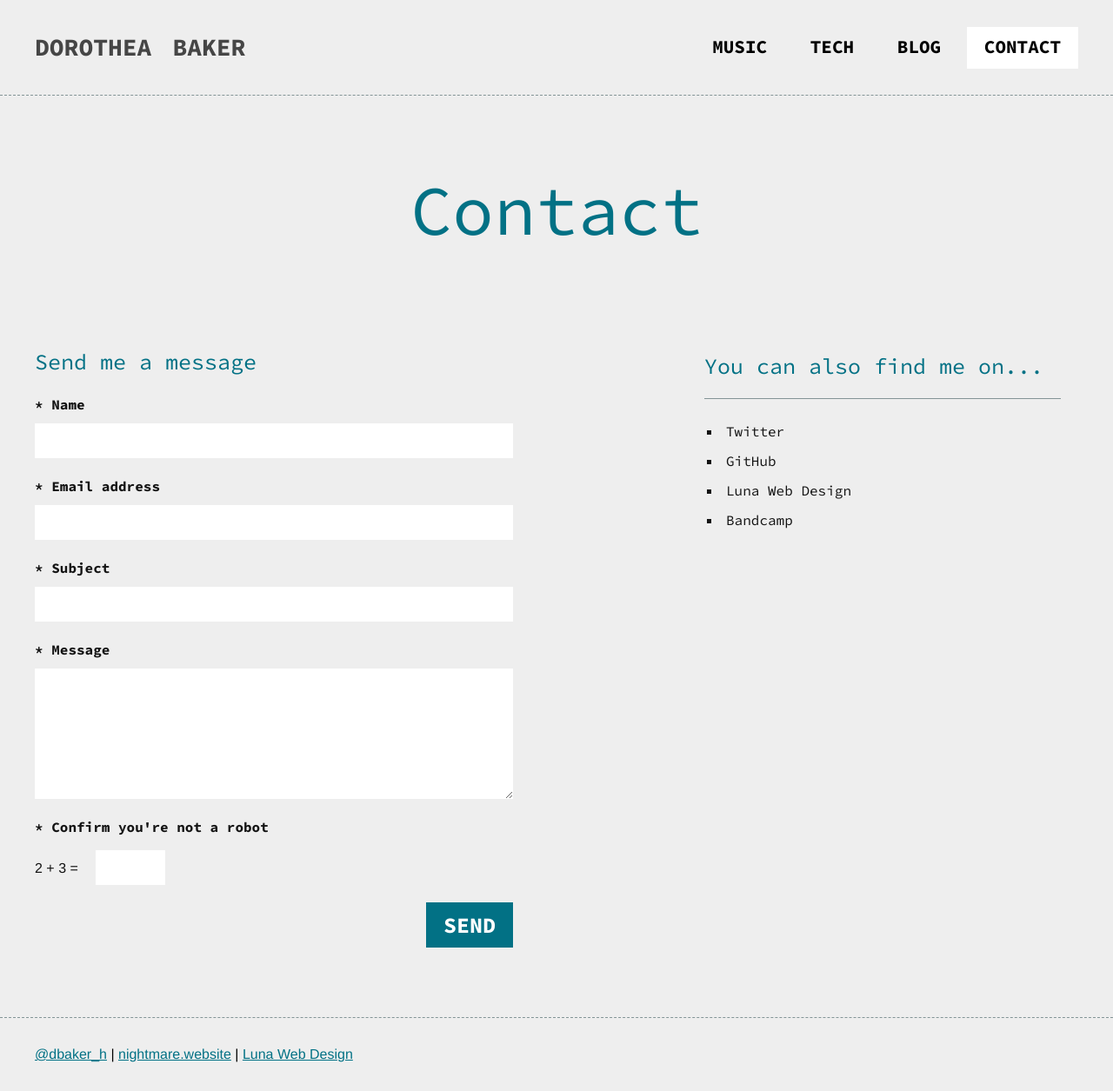
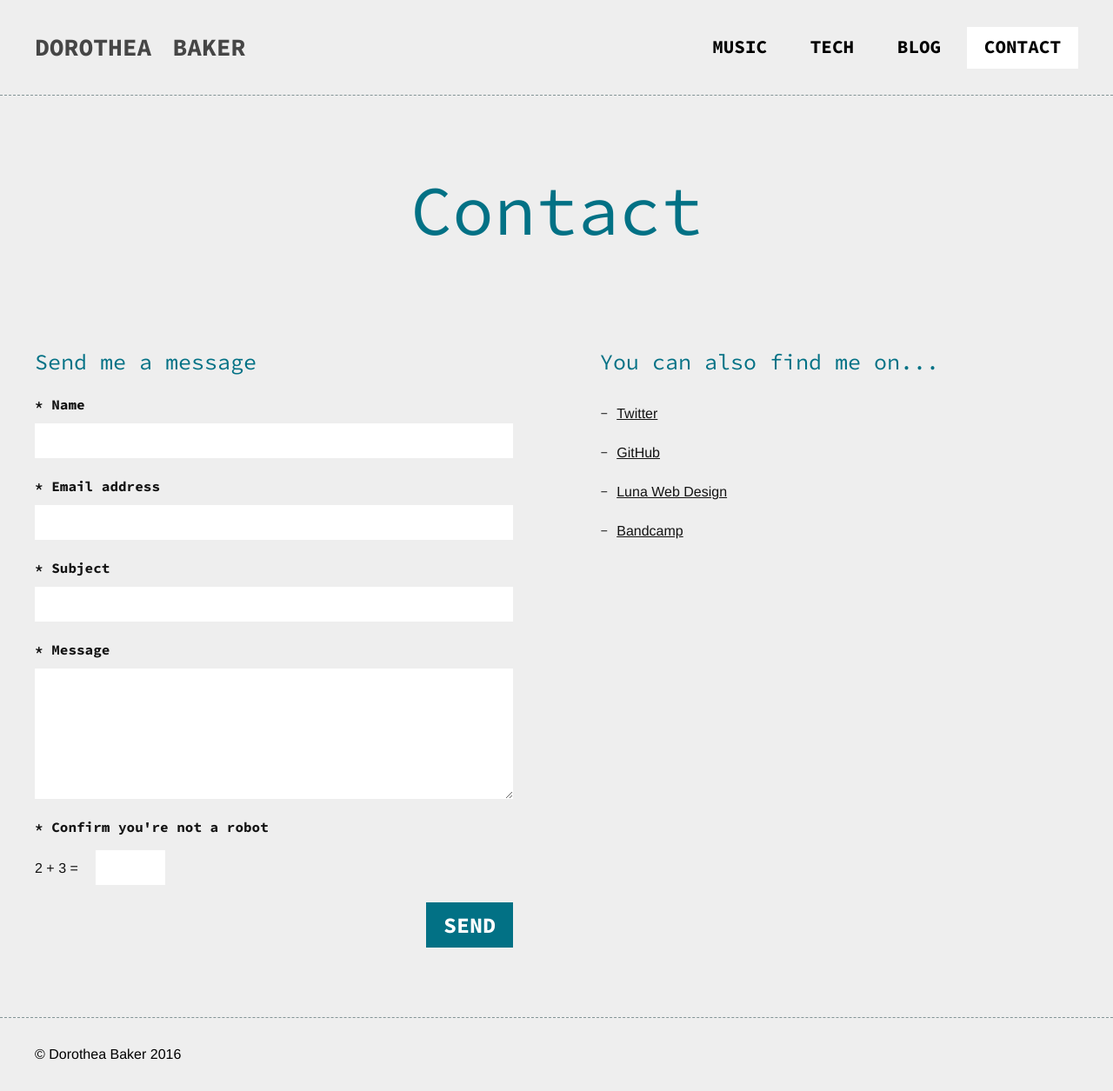
Before and after one commit to d-baker/navsite, a Jekyll site: the page built from contact.html, in a window 1280 px wide. Shown: the whole page at 87% size. Built offline with Jekyll 4.4.1, drawn with Linux system fonts in a browser that asks for light colours; nearby versions of some CDN libraries; comment, search, counter and statistics services are not loaded.

Commit message:
nicer contact page links, make footer Normal

```diff
--- a/_includes/footer.html
+++ b/_includes/footer.html
@@ -1,7 +1,7 @@
 <div class="clearfix"></div>
 <footer>
 	<div class="container">
-		<p class="sitelink"> <a href="https://twitter.com/dbaker_h">@dbaker_h</a> | <a href="http://nightmare.website">nightmare.website</a> | <a href="http://lunawebdesign.com.au">Luna Web Design</a> </p>
+		<p>© Dorothea Baker 2016 </p>
 	</div>
 
 </footer>
--- a/_sass/av.scss
+++ b/_sass/av.scss
@@ -110,6 +110,9 @@
     color: black;
     padding: 0;
 
+    transition-duration: 0.2s;
+    transition-property: color;
+
     &:focus {
         outline: $highlightPurple dotted 1px;
     }
--- a/contact.html
+++ b/contact.html
@@ -67,7 +67,7 @@ permalink: /contact/
     </form>
 </div>
 
-<div id="contact-sidebar" class="sidebar">
+<div id="contact-sidebar" class="col2">
     <h2 class="defaultpg">You can also find me on...</h2>
     <nav>
         <ul>
--- a/css/main.scss
+++ b/css/main.scss
@@ -140,6 +140,9 @@ li {
 a {
     text-decoration: none;
     color: $fg;
+
+    transition-duration: 0.2s;
+    transition-property: color, text-decoration;
 
     h1 {
         color: $bg;
@@ -286,7 +289,7 @@ footer {
     color: $menufg;
     margin-top: 60px;
     padding-top: 30px;
-    padding-bottom: 30px;
+    padding-bottom: 15px;
 
     a {
         display: inline-block;
@@ -349,11 +352,22 @@ a.external {
 }
 
 #contact-sidebar {
-    width: 450px;
-    border: none;
-
+    ul {
+        list-style-type: none;
+        padding: 0;
+    }
+    li {
+        padding: 10px 0px;
+        &:before {
+            content: " - ";
+        }
+    }
     a {
-        text-transform: none;
+        font-family: Helvetica, Arial, sans-serif;
+        text-decoration: underline;
+    }
+    a:hover {
+        color: $defaultHighlight;
     }
 }
 
```
